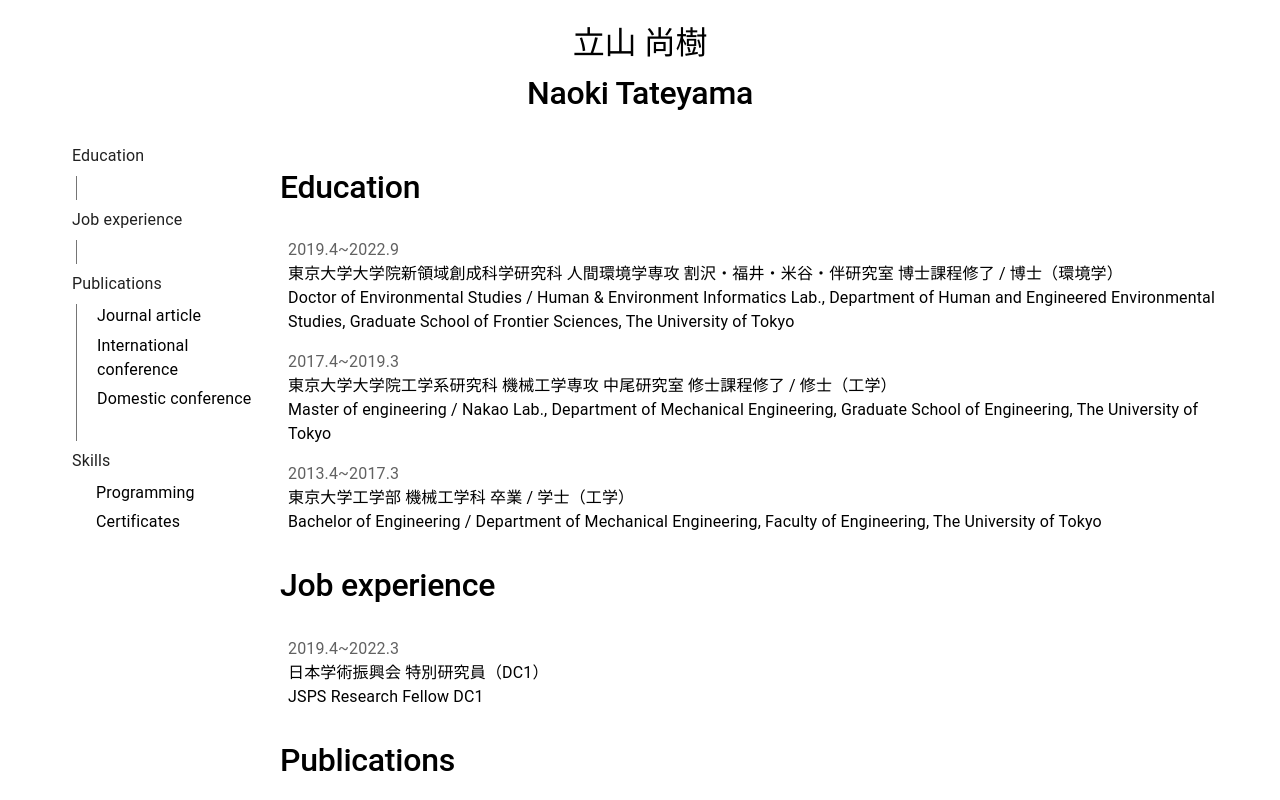
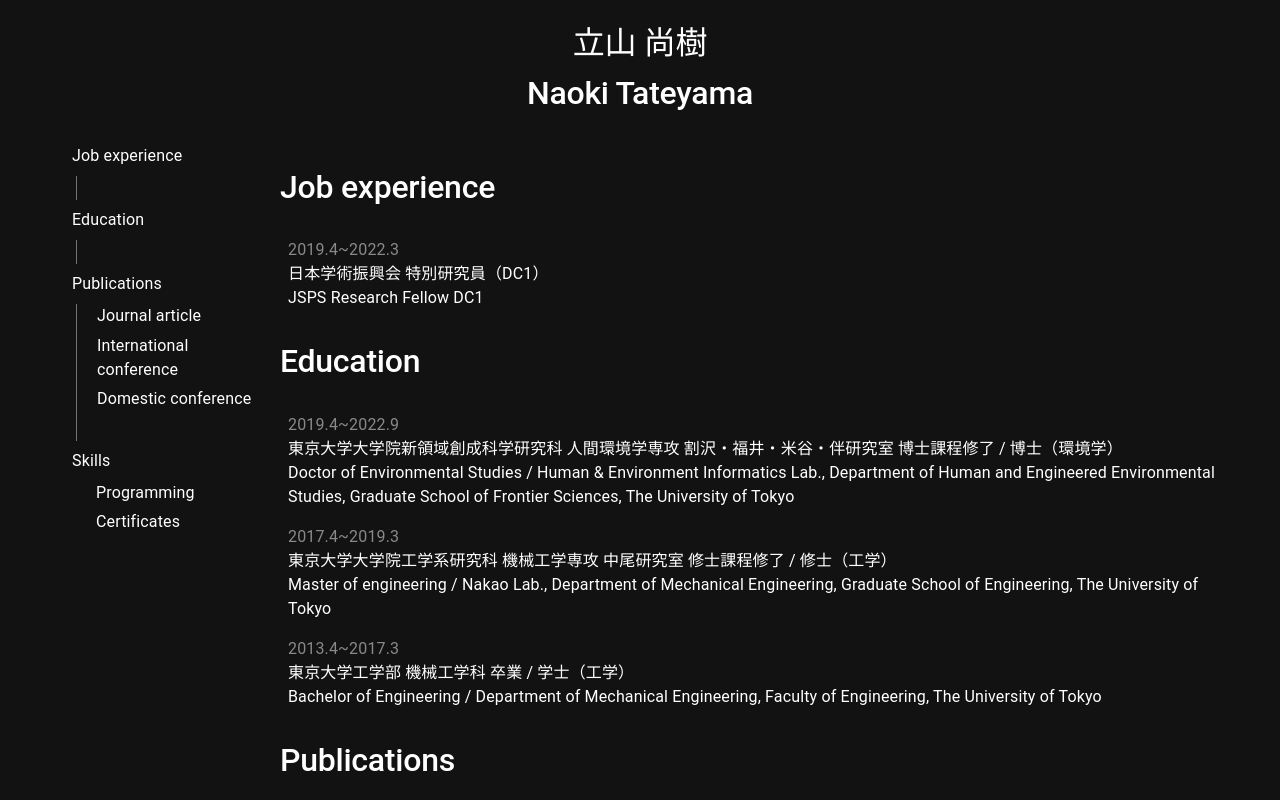
Before and after one commit to NaokiTateyama/NaokiTateyama.github.io, a React (Create React App) app: page / in a window 1280 px wide. Shown: the top 800 px of the page. Built offline with nearby package versions, Linux system fonts and the light colour scheme.

Commit message:
enable dark mode

```diff
--- a/public/index.html
+++ b/public/index.html
@@ -2,10 +2,8 @@
 <html lang="en">
   <head>
     <meta charset="utf-8" />
-    <!-- <link rel="icon" href="%PUBLIC_URL%/favicon.ico" /> -->
     <meta name="viewport" content="width=device-width, initial-scale=1" />
     <meta name="theme-color" content="#000000" />
-    <!-- <link rel="apple-touch-icon" href="%PUBLIC_URL%/logo192.png" /> -->
     <link rel="manifest" href="%PUBLIC_URL%/manifest.json" />
     <title>Naoki Tateyama</title>
   </head>
--- a/src/App.tsx
+++ b/src/App.tsx
@@ -5,6 +5,7 @@
 import Container from '@mui/material/Container';
 import useMediaQuery from '@mui/material/useMediaQuery';
 import { ThemeProvider } from '@mui/material/styles';
+import CssBaseline from '@mui/material/CssBaseline';
 
 import Header from './components/Header';
 import Footer from './components/Footer';
@@ -15,6 +16,7 @@
   const isPC = useMediaQuery('(min-width:600px)');
   return (
     <ThemeProvider theme={theme}>
+      <CssBaseline />
       <Header/>
       <Container maxWidth='lg'>
         <Box style={{display: 'flex'}}>
--- a/src/components/Profile.tsx
+++ b/src/components/Profile.tsx
@@ -2,22 +2,21 @@
 import { information } from '../Information';
 import Typography from '@mui/material/Typography';
 import Box from '@mui/material/Box';
-import { grey } from '@mui/material/colors';
 
 function Profile(){
   return (
     <Box>
+      <Typography id='job-experience' variant='h2' mt={4} mb={4}>Job experience</Typography>
+      {information.jobs.map((job, i)=>{
+        return (
+          <ItemJob key={`job-${i}`} job={job}/>
+        )
+      })}
+
       <Typography id='education' variant='h2' mt={4} mb={4}>Education</Typography>
       {information.education.map((education, i)=>{
         return (
           <ItemEdu key={`edu-${i}`} education={education}/>
-        )
-      })}
-
-      <Typography id='job-experience' variant='h2' mt={4} mb={4}>Job experience</Typography>
-      {information.jobs.map((job, i)=>{
-        return (
-          <ItemJob key={`job-${i}`} job={job}/>
         )
       })}
 
@@ -92,7 +91,7 @@
 const ItemEdu: FC<PropsEdu> = (props: PropsEdu) => {
   return (
     <Box mt={2} mb={2} ml={1}>
-      <Typography color={grey[700]}>{props.education.date}</Typography>
+      <Typography color='text.disabled'>{props.education.date}</Typography>
       <Typography>{props.education.ja}</Typography>
       <Typography>{props.education.en}</Typography>
     </Box>
@@ -102,7 +101,7 @@
 const ItemJob: FC<PropsJob> = (props: PropsJob) => {
   return (
     <Box mt={2} mb={2} ml={1}>
-      <Typography color={grey[700]}>{props.job.date}</Typography>
+      <Typography color='text.disabled'>{props.job.date}</Typography>
       <Typography>{props.job.ja}</Typography>
       <Typography>{props.job.en}</Typography>
     </Box>
--- a/src/components/ProfileStepper.tsx
+++ b/src/components/ProfileStepper.tsx
@@ -1,12 +1,10 @@
-import React, { FC, ReactNode, useState } from 'react';
+import React, { ReactNode, useState } from 'react';
 import Typography from '@mui/material/Typography';
 import Box from '@mui/material/Box';
-import Container from '@mui/material/Container';
 import Stepper from '@mui/material/Stepper';
 import Step from '@mui/material/Step';
 import StepLabel from '@mui/material/StepLabel';
 import StepContent from '@mui/material/StepContent';
-import { grey } from '@mui/material/colors';
 
 type Step = {
   id: string,
@@ -18,16 +16,16 @@
 }
 const steps = [
   {
-    id: 'education',
-    label: <Typography style={{cursor: 'pointer', color: grey[900]}}>Education</Typography>,
+    id: 'job-experience',
+    label: <Typography style={{cursor: 'pointer'}}>Job experience</Typography>,
     description: <Box></Box>
   },{
-    id: 'job-experience',
-    label: <Typography style={{cursor: 'pointer', color: grey[900]}}>Job experience</Typography>,
+    id: 'education',
+    label: <Typography style={{cursor: 'pointer'}}>Education</Typography>,
     description: <Box></Box>
   },{
     id: 'publications',
-    label: <Typography style={{cursor: 'pointer', color: grey[900]}}>Publications</Typography>,
+    label: <Typography style={{cursor: 'pointer'}}>Publications</Typography>,
     description: <Box>
       <Typography style={{cursor: 'pointer'}} onClick={()=>onClickStr('journal')} gutterBottom>Journal article</Typography>
       <Typography style={{cursor: 'pointer'}} onClick={()=>onClickStr('int-conf')} gutterBottom>International conference</Typography>
@@ -35,7 +33,7 @@
     </Box>
   },{
     id: 'skills',
-    label: <Typography style={{cursor: 'pointer', color: grey[900]}}>Skills</Typography>,
+    label: <Typography style={{cursor: 'pointer'}}>Skills</Typography>,
     description: <Box>
       <Typography style={{cursor: 'pointer'}} onClick={()=>onClickStr('programming')} gutterBottom>Programming</Typography>
       <Typography style={{cursor: 'pointer'}} onClick={()=>onClickStr('certificates')} gutterBottom>Certificates</Typography>
--- a/src/styles/theme.tsx
+++ b/src/styles/theme.tsx
@@ -1,8 +1,9 @@
 import { createTheme } from '@mui/material/styles';
+import { grey } from '@mui/material/colors';
 
 export const theme = createTheme({
   palette: {
-    mode: 'dark',
+    mode: 'dark'
   },
   typography: {
     h2: {
```
Also changed, not shown: public/manifest.json, src/logo.svg (deleted), 1 other file (tests, documents, lock files or other folders).
